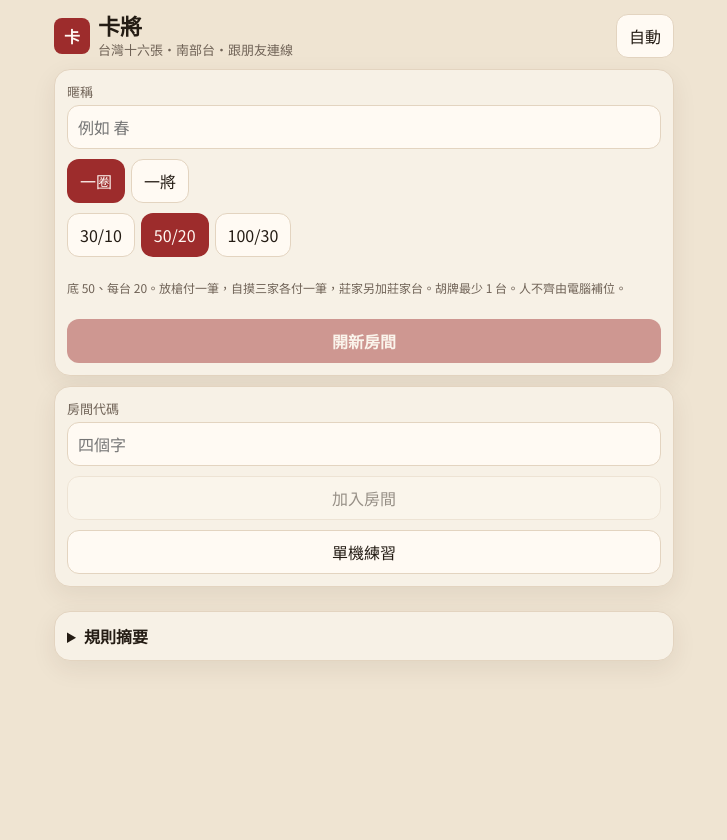
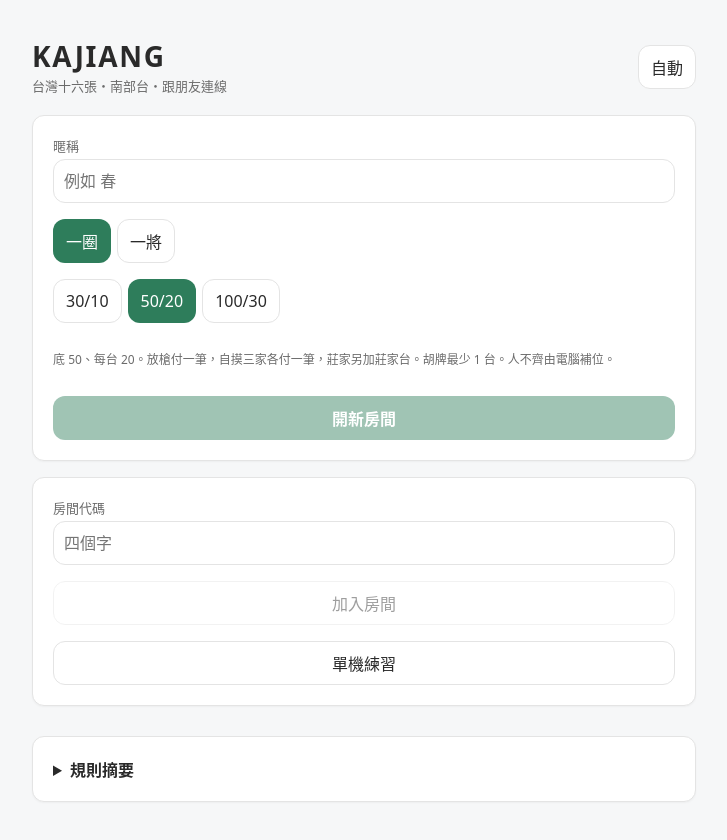
Before and after one commit to HSUYUJUNG/KAJIANG, a React (Vite) app: page / in a window 1280 px wide. Shown: the top 840 px of the page, without its empty margins (276-1003 px from the left). Before the commit the page ends 800 px from the top, so only its background shows below. Built offline with nearby package versions, Linux system fonts and the light colour scheme.

Commit message:
把介面改成 KAJIANG，並拿掉米色與深紅
頁面改成白底、淺灰邊與系統字體，主要按鈕用牌背的綠色。牌面本身的紅、綠、藍不變。

Co-authored-by: HSUYUJUNG <HSUYUJUNG@users.noreply.github.com>

```diff
--- a/index.html
+++ b/index.html
@@ -3,13 +3,11 @@
   <head>
     <meta charset="UTF-8" />
     <meta name="viewport" content="width=device-width, initial-scale=1, viewport-fit=cover" />
-    <meta name="theme-color" content="#1f6b45" />
-    <meta name="description" content="卡將：免費線上台灣十六張麻將，南部台計分，朋友開房連線，缺人由電腦代打。" />
-    <title>卡將 · 台灣十六張麻將</title>
+    <meta name="theme-color" content="#f6f7f8" media="(prefers-color-scheme: light)" />
+    <meta name="theme-color" content="#1c1c1c" media="(prefers-color-scheme: dark)" />
+    <meta name="description" content="KAJIANG：免費線上台灣十六張麻將，南部台計分，朋友開房連線，缺人由電腦代打。" />
+    <title>KAJIANG · 台灣十六張麻將</title>
     <link rel="icon" href="favicon.svg" type="image/svg+xml" />
-    <link rel="preconnect" href="https://fonts.googleapis.com" />
-    <link rel="preconnect" href="https://fonts.gstatic.com" crossorigin />
-    <link href="https://fonts.googleapis.com/css2?family=Noto+Sans+TC:wght@400;500;700&display=swap" rel="stylesheet" />
   </head>
   <body>
     <div id="root"></div>
--- a/src/App.tsx
+++ b/src/App.tsx
@@ -76,9 +76,8 @@ export function App() {
     <div className="app">
       <header className="top">
         <div className="brand">
-          <div className="seal">卡</div>
           <div>
-            <h1>卡將</h1>
+            <h1>KAJIANG</h1>
             <p className="sub">台灣十六張・南部台・跟朋友連線</p>
           </div>
         </div>
--- a/src/styles.css
+++ b/src/styles.css
@@ -1,55 +1,61 @@
 :root {
   color-scheme: light;
-  --bg: #efe4d2;
-  --bg-2: #f7f1e6;
-  --elev: #fffaf3;
-  --ink: #241c14;
-  --muted: #6f6256;
-  --line: #e3d4c0;
-  --accent: #9d2c2c;
-  --on-accent: #fff8f3;
-  --felt: #1c6842;
-  --felt-deep: #145233;
-  --good: #1c7a46;
-  --warn: #8a5a10;
-  --shadow: 0 8px 24px rgba(60, 40, 20, 0.08);
-  --tile-line: #c9bba4;
-  font-family: "Noto Sans TC", "PingFang TC", "Microsoft JhengHei", sans-serif;
+  --bg: #f6f7f8;
+  --bg-2: #ffffff;
+  --elev: #ffffff;
+  --ink: #2a2a2a;
+  --muted: #6b6b6b;
+  --line: #e4e4e4;
+  --accent: #2E7D5B;
+  --accent-press: #22604A;
+  --on-accent: #ffffff;
+  --felt: #22604A;
+  --felt-deep: #1b5340;
+  --good: #22604A;
+  --warn: #5c5c5c;
+  --mark-bad: #5c5c5c;
+  --shadow: 0 1px 2px rgba(0, 0, 0, 0.04);
+  --tile-line: #d5d0c6;
+  font-family: system-ui, -apple-system, "Segoe UI", Roboto, "PingFang TC", "Noto Sans CJK TC", "Microsoft JhengHei", sans-serif;
 }
 :root[data-theme="dark"] {
   color-scheme: dark;
-  --bg: #121614;
-  --bg-2: #1a211d;
-  --elev: #222b26;
-  --ink: #f4efe6;
-  --muted: #b7ad9f;
-  --line: #334039;
-  --accent: #e15d4c;
-  --on-accent: #1a0d0b;
-  --felt: #143d2c;
-  --felt-deep: #0e2b1f;
-  --good: #7dcea0;
-  --warn: #e6c27a;
-  --shadow: 0 8px 24px rgba(0, 0, 0, 0.35);
-  --tile-line: #d9cbb3;
+  --bg: #1c1c1c;
+  --bg-2: #262626;
+  --elev: #2c2c2c;
+  --ink: #f2f2f2;
+  --muted: #a3a3a3;
+  --line: #3a3a3a;
+  --accent: #2E7D5B;
+  --accent-press: #3d9a72;
+  --on-accent: #ffffff;
+  --felt: #1a3d30;
+  --felt-deep: #132e24;
+  --good: #8fceb0;
+  --warn: #c8c8c8;
+  --mark-bad: #c8c8c8;
+  --shadow: none;
+  --tile-line: #d5d0c6;
 }
 @media (prefers-color-scheme: dark) {
   :root:not([data-theme="light"]) {
     color-scheme: dark;
-    --bg: #121614;
-    --bg-2: #1a211d;
-    --elev: #222b26;
-    --ink: #f4efe6;
-    --muted: #b7ad9f;
-    --line: #334039;
-    --accent: #e15d4c;
-    --on-accent: #1a0d0b;
-    --felt: #143d2c;
-    --felt-deep: #0e2b1f;
-    --good: #7dcea0;
-    --warn: #e6c27a;
-    --shadow: 0 8px 24px rgba(0, 0, 0, 0.35);
-    --tile-line: #d9cbb3;
+    --bg: #1c1c1c;
+    --bg-2: #262626;
+    --elev: #2c2c2c;
+    --ink: #f2f2f2;
+    --muted: #a3a3a3;
+    --line: #3a3a3a;
+    --accent: #2E7D5B;
+    --accent-press: #3d9a72;
+    --on-accent: #ffffff;
+    --felt: #1a3d30;
+    --felt-deep: #132e24;
+    --good: #8fceb0;
+    --warn: #c8c8c8;
+    --mark-bad: #c8c8c8;
+    --shadow: none;
+    --tile-line: #d5d0c6;
   }
 }
 * { box-sizing: border-box; }
@@ -62,9 +68,9 @@ body {
 button, input, select { font: inherit; color: inherit; }
 button { touch-action: manipulation; }
 .app {
-  width: min(640px, 100%);
+  width: min(720px, 100%);
   margin: 0 auto;
-  padding: 12px 10px calc(18px + env(safe-area-inset-bottom));
+  padding: 20px 16px calc(28px + env(safe-area-inset-bottom));
   min-height: 100dvh;
 }
 .top {
@@ -75,13 +81,7 @@ button { touch-action: manipulation; }
   margin-bottom: 10px;
 }
 .brand { display: flex; align-items: center; gap: 8px; min-width: 0; }
-.seal {
-  width: 36px; height: 36px; border-radius: 8px;
-  display: grid; place-items: center;
-  background: var(--accent); color: var(--on-accent);
-  font-weight: 700; flex: 0 0 auto;
-}
-h1 { font-size: 22px; line-height: 1.2; margin: 0; }
+h1 { font-size: 22px; line-height: 1.2; margin: 0; letter-spacing: 0.06em; font-weight: 600; }
 .sub { color: var(--muted); font-size: 13px; margin: 2px 0 0; }
 .icon-btn, .btn, .seg button {
   border: 1px solid var(--line);
@@ -91,16 +91,17 @@ h1 { font-size: 22px; line-height: 1.2; margin: 0; }
   padding: 8px 12px;
   cursor: pointer;
 }
-.btn.primary { background: var(--accent); color: var(--on-accent); border-color: transparent; font-weight: 700; }
+.btn.primary { background: var(--accent); color: var(--on-accent); border-color: transparent; font-weight: 600; }
+.btn.primary:hover { background: var(--accent-press); }
 .btn.quiet { background: transparent; }
 .btn:disabled { opacity: 0.45; cursor: default; }
 .row { display: flex; flex-wrap: wrap; gap: 8px; align-items: center; }
-.stack { display: flex; flex-direction: column; gap: 10px; }
+.stack { display: flex; flex-direction: column; gap: 16px; }
 .card {
-  background: var(--bg-2);
+  background: var(--elev);
   border: 1px solid var(--line);
-  border-radius: 16px;
-  padding: 12px;
+  border-radius: 12px;
+  padding: 16px;
   box-shadow: var(--shadow);
 }
 label.field { display: flex; flex-direction: column; gap: 4px; font-size: 13px; color: var(--muted); flex: 1; min-width: 0; }
@@ -115,6 +116,7 @@ input, select {
 }
 .seg { display: flex; flex-wrap: wrap; gap: 6px; }
 .seg button[aria-pressed="true"] { background: var(--accent); color: var(--on-accent); border-color: transparent; }
+.seg button[aria-pressed="true"]:hover { background: var(--accent-press); }
 .code {
   font-size: 32px; letter-spacing: 0.28em; font-weight: 700; text-align: center; margin: 4px 0;
 }
@@ -125,7 +127,7 @@ input, select {
 }
 .seat-card.me { border-color: var(--accent); }
 .muted { color: var(--muted); font-size: 12px; line-height: 1.45; }
-.err { color: var(--accent); font-size: 14px; }
+.err { color: var(--ink); font-size: 14px; }
 .opp-grid { display: grid; grid-template-columns: repeat(3, minmax(0, 1fr)); gap: 6px; }
 .opp {
   border: 1px solid var(--line); border-radius: 12px; padding: 6px 4px; background: var(--bg-2);
@@ -146,7 +148,7 @@ input, select {
 .tile.sel { transform: translateY(-6px); border-color: var(--accent); border-width: 2px; }
 .tile.m-drawn, .tile.m-recent { outline: 2px solid var(--accent); outline-offset: 1px; }
 .tile.m-good { outline: 2px solid var(--good); }
-.tile.m-bad { outline: 2px solid var(--accent); }
+.tile.m-bad { outline: 2px solid var(--mark-bad); }
 .tile.m-miss { outline: 2px dashed var(--warn); }
 .tile.off { opacity: 0.35; }
 button.tile { cursor: pointer; }
@@ -177,6 +179,7 @@ button.tile { cursor: pointer; }
   font-size: 18px; font-weight: 700; padding: 6px 12px; display: inline-flex; align-items: center; gap: 6px;
 }
 .big.primary { background: var(--accent); color: var(--on-accent); border-color: transparent; }
+.big.primary:hover { background: var(--accent-press); }
 .melds { display: flex; flex-wrap: wrap; gap: 6px; justify-content: center; margin-top: 4px; }
 .meld { display: flex; flex-direction: column; align-items: center; gap: 2px; background: var(--bg); border-radius: 8px; padding: 3px; font-size: 10px; color: var(--muted); }
 .meld-tiles { display: flex; gap: 1px; }
@@ -204,3 +207,9 @@ summary { cursor: pointer; font-weight: 700; }
   h1 { font-size: 20px; }
   .code { font-size: 28px; }
 }
+@media (min-width: 900px) {
+  .app { max-width: 840px; padding: 40px 28px 56px; }
+  .card { padding: 20px; }
+  h1 { font-size: 28px; }
+  .top { margin-bottom: 20px; }
+}
--- a/src/ui/Tile.tsx
+++ b/src/ui/Tile.tsx
@@ -33,7 +33,7 @@ function stick(key: string, cx: number, cy: number, h: number, c: string, rot?:
 
 export function tileFace(t: number) {
   const n = (t % 9) + 1;
-  const font = '"Noto Sans TC","Songti TC",serif';
+  const font = 'system-ui, "PingFang TC", "Noto Sans CJK TC", sans-serif';
   if (t >= 27) {
     if (t === 33) return <rect x={6.5} y={8} width={17} height={26} rx={1.5} fill="none" stroke={BLUE} strokeWidth={2.2} />;
     const c = t === 31 ? RED : t === 32 ? GREEN : INK;
```
Also changed, not shown: public/favicon.svg, 1 other file (tests, documents, lock files or other folders).
